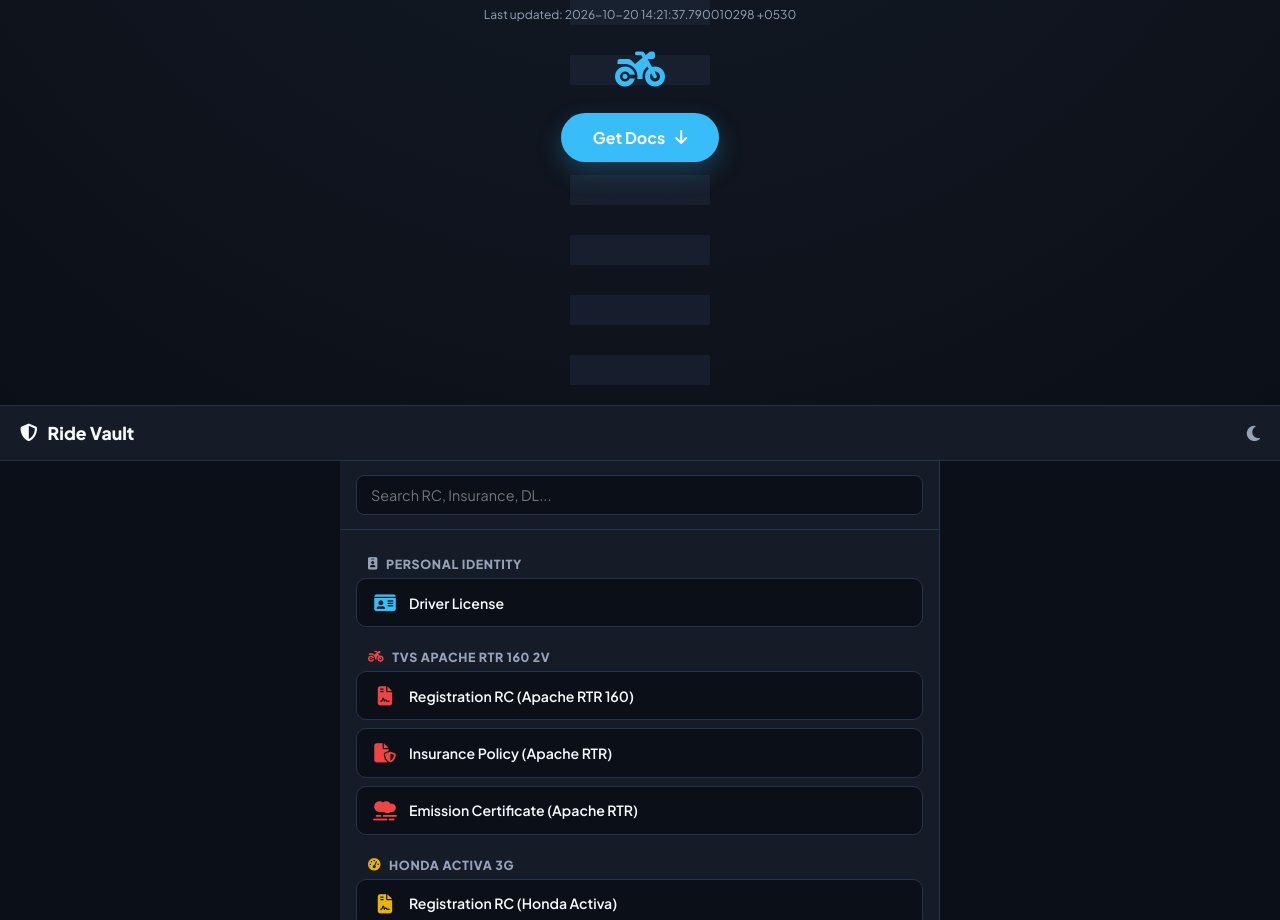
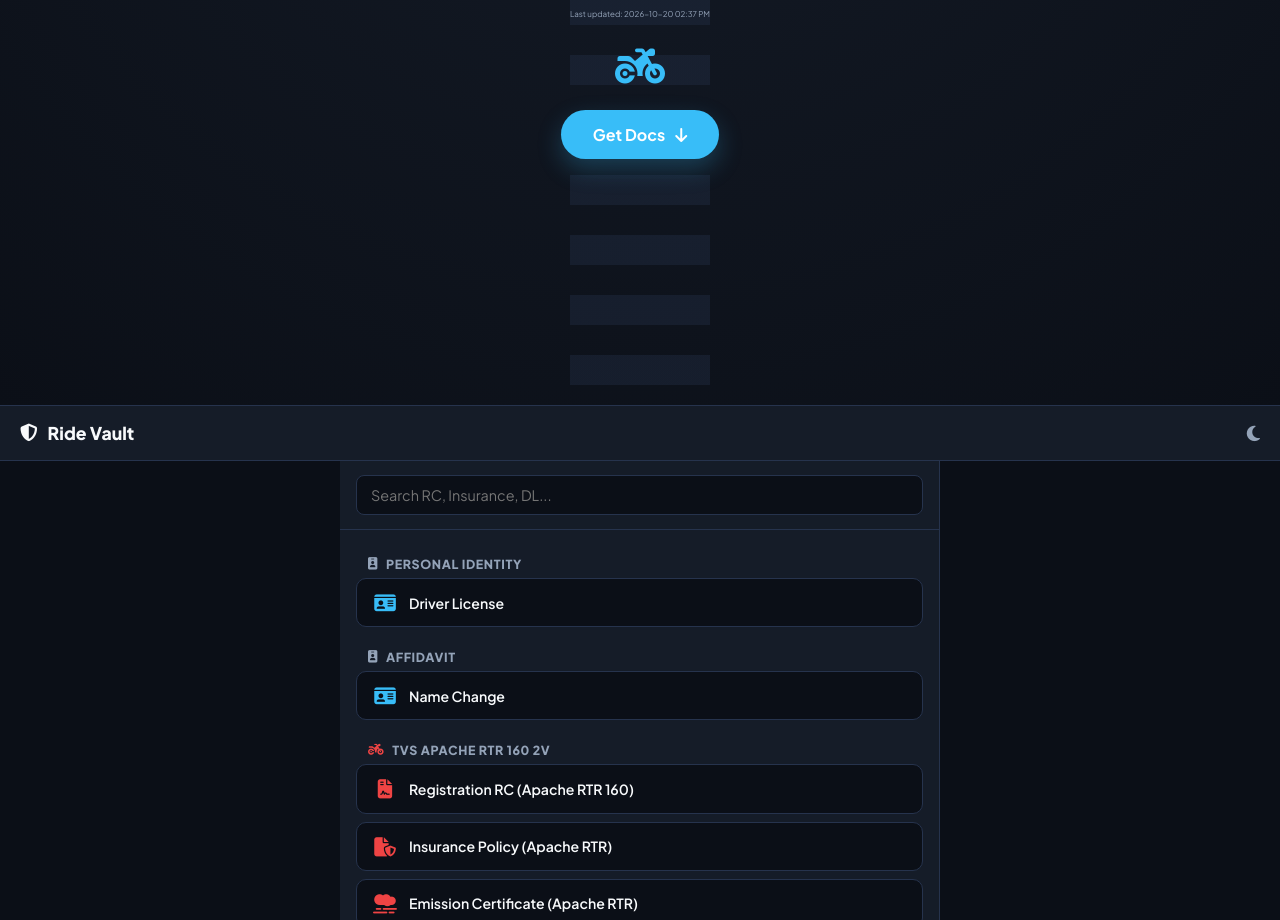
Before and after one commit to Shaztry/ride-docs, a plain HTML site: page index.html in a window 1280 px wide. Shown: the part 395-1315 px from the top of the page. Drawn offline with Linux system fonts and the light colour scheme.

Commit message:
updated namechange

```diff
--- a/index.html
+++ b/index.html
@@ -370,7 +370,7 @@
         .last-updated {
             margin: -18px 0 20px;
             color: var(--text-muted);
-            font-size: 0.75rem;
+            font-size: 0.50rem;
         }
     </style>
 </head>
@@ -392,7 +392,7 @@
             </p>
 
             <p class="last-updated">
-                Last updated: <time>2026-10-20 14:21:37.790010298 +0530</time>
+                Last updated: <time>2026-10-20 02:37 PM</time>
             </p>
 
             <div class="rider-box" id="rider-box">
@@ -462,6 +462,16 @@
                 category: 'Personal Identity',
                 categoryIcon: 'fa-id-badge',
                 driveUrl: 'https://drive.google.com/file/d/1Ot8xOTzVfb9RUC_rp7vpPVu3YkK-lT6C/view?usp=drivesdk',
+                icon: 'fa-id-card'
+            },
+
+            // Name Change
+            {
+                id: 'name-change',
+                title: 'Name Change',
+                category: 'Affidavit',
+                categoryIcon: 'fa-id-badge',
+                driveUrl: 'https://drive.google.com/file/d/1unVXMdgFixqXWqT271VlHNA8NorD_DTV/view?usp=drive_link',
                 icon: 'fa-id-card'
             },
 
```
